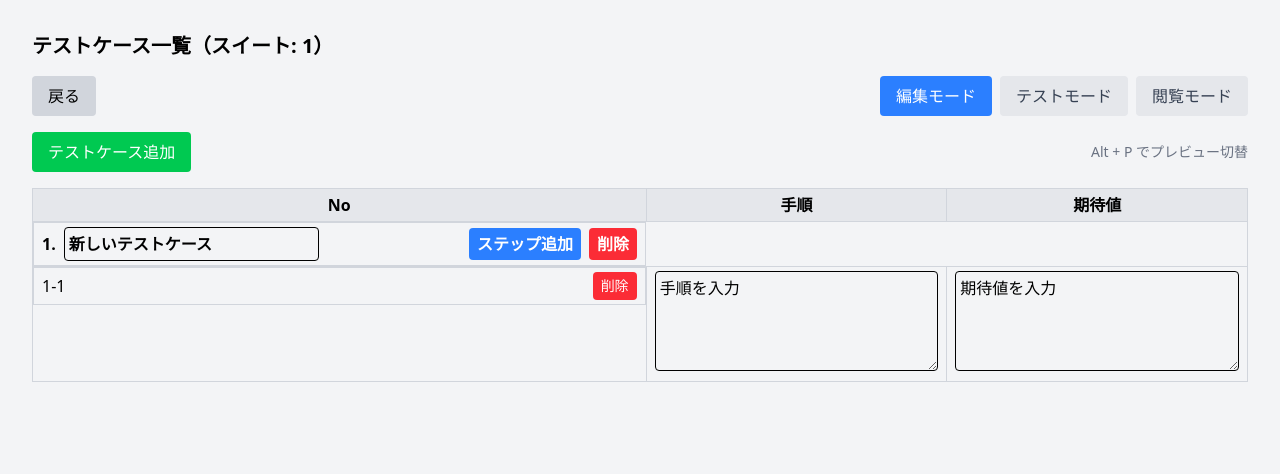
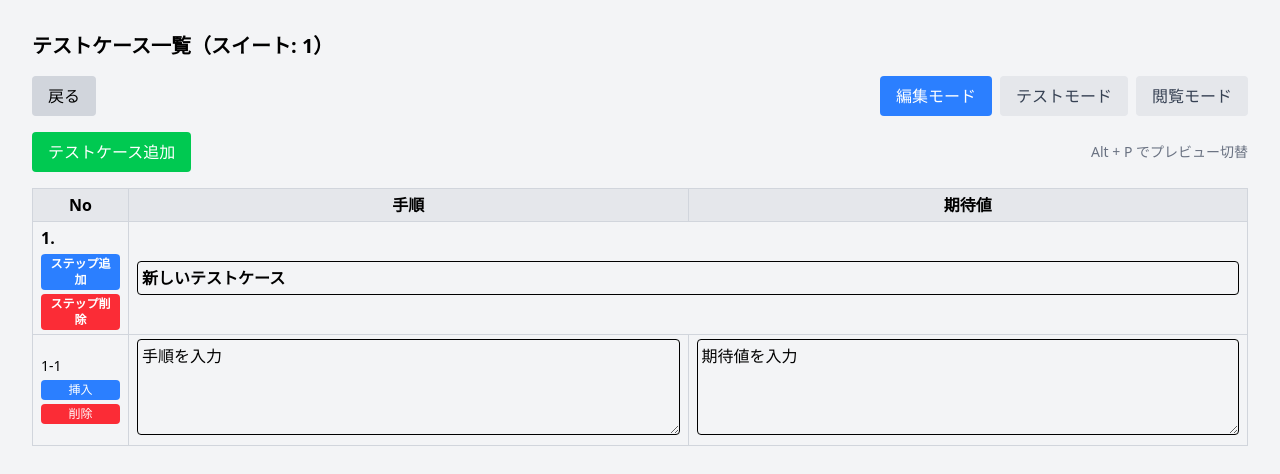
Before and after one commit to boardsnowing/CheckMate, a React (Vite) app: page /test-cases/1 in a window 1280 px wide. Both pictures are taken after a click on the button "テストケース追加". Shown: the top 474 px of the page. Built offline with nearby package versions, Linux system fonts and the light colour scheme.

Commit message:
add: テスト編集モードに機能追加
* テストステップの挿入機能を追加
* 編集モードのレイアウトを変更

```diff
--- a/src/components/TestCaseEdit.tsx
+++ b/src/components/TestCaseEdit.tsx
@@ -46,10 +46,20 @@ const TestCaseEdit: React.FC<TestCaseEditProps> = ({
     onTestCaseChange(updatedCases);
   };
 
-  // テストケースにステップを追加
+  // テストケースにステップを追加（末尾に追加）
   const addStep = (caseIndex: number) => {
     const updatedCases = [...testCases];
     updatedCases[caseIndex].steps.push({
+      step: "新しい手順",
+      expected: "期待値"
+    });
+    onTestCaseChange(updatedCases);
+  };
+
+  // テストケースの特定の位置にステップを挿入
+  const handleInsertStep = (caseIndex: number, stepIndex: number) => {
+    const updatedCases = [...testCases];
+    updatedCases[caseIndex].steps.splice(stepIndex + 1, 0, {
       step: "新しい手順",
       expected: "期待値"
     });
@@ -94,7 +104,7 @@ const TestCaseEdit: React.FC<TestCaseEditProps> = ({
       <table className="w-full border-collapse border border-gray-300">
         <thead>
           <tr className="bg-gray-200">
-            <th className="border border-gray-300 px-2 py-1">No</th>
+            <th className="border border-gray-300 px-2 py-1 w-24 min-w-[6rem] max-w-[6rem]">No</th>
             <th className="border border-gray-300 px-2 py-1">手順</th>
             <th className="border border-gray-300 px-2 py-1">期待値</th>
           </tr>
@@ -107,12 +117,24 @@ const TestCaseEdit: React.FC<TestCaseEditProps> = ({
                 key={`${caseIndex}-name`}
                 className="border border-gray-300 bg-gray-100 font-semibold"
               >
-                <td
-                  colSpan={3}
-                  className="border border-gray-300 px-2 py-1 flex justify-between items-center"
+                <td className="border border-gray-300 px-2 py-1 w-24 min-w-[6rem] max-w-[6rem]">
+                  <div className="flex flex-col space-y-1">
+                    <span>{caseIndex + 1}.</span>
+                    <button
+                      onClick={() => addStep(caseIndex)}
+                      className="px-1 py-0.5 bg-blue-500 text-white rounded text-xs"
                     >
-                  <div className="flex items-center">
-                    <span className="mr-2">{caseIndex + 1}.</span>
+                      ステップ追加
+                    </button>
+                    <button
+                      onClick={() => deleteTestCase(caseIndex)}
+                      className="px-1 py-0.5 bg-red-500 text-white rounded text-xs"
+                    >
+                      ステップ削除
+                    </button>
+                  </div>
+                </td>
+                <td className="border border-gray-300 px-2 py-1" colSpan={2}>
                     <input
                       type="text"
                       value={testCase.name}
@@ -121,23 +143,8 @@ const TestCaseEdit: React.FC<TestCaseEditProps> = ({
                         updatedCases[caseIndex].name = e.target.value;
                         onTestCaseChange(updatedCases);
                       }}
-                      className="p-1 border rounded"
+                      className="p-1 border rounded w-full"
                     />
-                  </div>
-                  <div>
-                    <button
-                      onClick={() => addStep(caseIndex)}
-                      className="px-2 py-1 bg-blue-500 text-white rounded mr-2"
-                    >
-                      ステップ追加
-                    </button>
-                    <button
-                      onClick={() => deleteTestCase(caseIndex)}
-                      className="px-2 py-1 bg-red-500 text-white rounded"
-                    >
-                      削除
-                    </button>
-                  </div>
                 </td>
               </tr>
               {/* テストケースのステップ */}
@@ -146,14 +153,22 @@ const TestCaseEdit: React.FC<TestCaseEditProps> = ({
                   key={`${caseIndex}-step-${stepIndex}`}
                   className="border border-gray-300"
                 >
-                  <td className="border border-gray-300 px-2 py-1 flex justify-between items-center">
-                    <span>{`${caseIndex + 1}-${stepIndex + 1}`}</span>
+                  <td className="border border-gray-300 px-2 py-1 w-24 min-w-[6rem] max-w-[6rem]">
+                    <div className="flex flex-col space-y-1">
+                      <span className="text-sm">{`${caseIndex + 1}-${stepIndex + 1}`}</span>
+                      <button
+                        onClick={() => handleInsertStep(caseIndex, stepIndex)}
+                        className="px-1 py-0.5 bg-blue-500 text-white rounded text-xs"
+                      >
+                        挿入
+                      </button>
                       <button
                         onClick={() => deleteStep(caseIndex, stepIndex)}
-                      className="px-2 py-1 bg-red-500 text-white rounded text-sm"
+                        className="px-1 py-0.5 bg-red-500 text-white rounded text-xs"
                       >
                         削除
                       </button>
+                    </div>
                   </td>
                   <td className="border border-gray-300 px-2 py-1">
                     <div className="relative">
@@ -168,7 +183,7 @@ const TestCaseEdit: React.FC<TestCaseEditProps> = ({
                             onChange={(e) =>
                               handleUpdateStep(caseIndex, stepIndex, "step", e.target.value)
                             }
-                            className="w-full p-1 border rounded min-h-[100px]"
+                            className="w-full p-1 border rounded h-[6em]"
                           />
                         </div>
                       )}
@@ -192,7 +207,7 @@ const TestCaseEdit: React.FC<TestCaseEditProps> = ({
                                 e.target.value
                               )
                             }
-                            className="w-full p-1 border rounded min-h-[100px]"
+                            className="w-full p-1 border rounded h-[6em]"
                           />
                         </div>
                       )}
```
Lines whose indentation alone changed are shown as unchanged.
